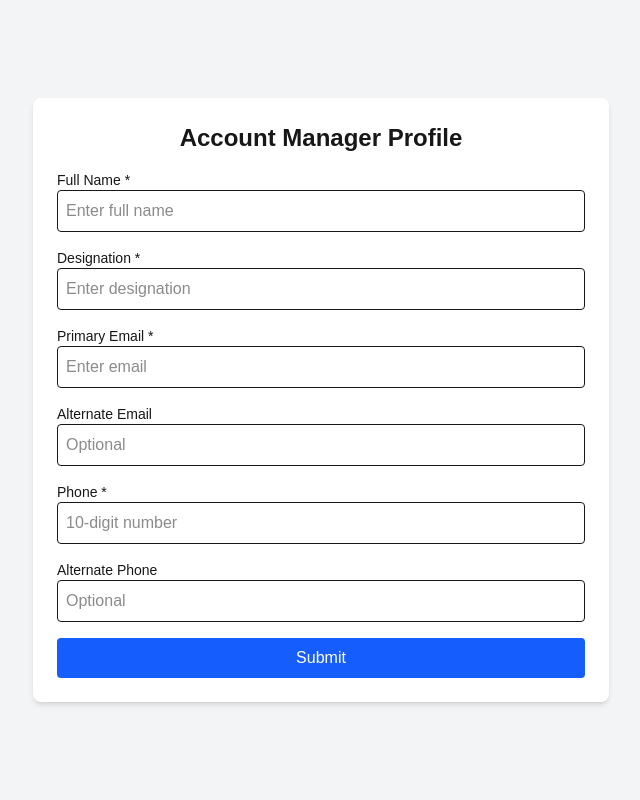
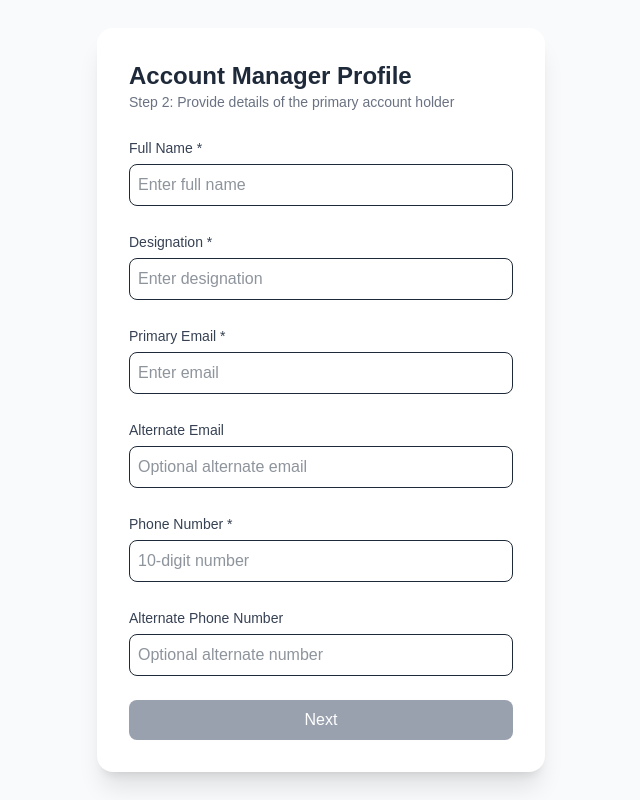
Before and after one commit to nitikavats23/Meter-Reading-NLDC, a Next.js app: page /register/accountmanager in a window 1280 px wide. Shown: the whole page, without its empty margins (319-959 px from the left). Built offline with nearby package versions, Linux system fonts and the light colour scheme.

Commit message:
changed styling of accountmanager page

```diff
--- a/app/register/accountmanager/page.tsx
+++ b/app/register/accountmanager/page.tsx
@@ -1,142 +1,197 @@
 "use client";
 
-import { useForm } from "react-hook-form";
+import { useState } from "react";
+import { useRouter } from "next/navigation";
 
-export default function AccountManagerProfilePage() {
-  const {
-    register,
-    handleSubmit,
-    formState: { errors },
-  } = useForm();
+type FormData = {
+  fullname: string;
+  designation: string;
+  primaryemail: string;
+  alternateemail: string;
+  phonenumber: string;
+  alternatephonenumber: string;
+};
 
-  const onSubmit = (data: any) => {
-    console.log("Form Data:", data);
+type FormErrors = {
+  fullname?: string;
+  designation?: string;
+  primaryemail?: string;
+  phonenumber?: string;
+};
+
+export default function Page() {
+  const router = useRouter();
+
+  const [form, setForm] = useState<FormData>({
+    fullname: "",
+    designation: "",
+    primaryemail: "",
+    alternateemail: "",
+    phonenumber: "",
+    alternatephonenumber: "",
+  });
+
+  const [errors, setErrors] = useState<FormErrors>({});
+
+  const handleChange = (e: React.ChangeEvent<HTMLInputElement>) => {
+    setForm({ ...form, [e.target.name]: e.target.value });
   };
 
+  const validate = () => {
+    const err: FormErrors = {};
+
+    if (!form.fullname) err.fullname = "Full name is required";
+    if (!form.designation) err.designation = "Designation is required";
+    if (!form.primaryemail) err.primaryemail = "Email is required";
+
+    if (!/^[0-9]{10}$/.test(form.phonenumber)) {
+      err.phonenumber = "Phone must be 10 digits";
+    }
+
+    setErrors(err);
+    return Object.keys(err).length === 0;
+  };
+
+  const handleNext = () => {
+    if (validate()) {
+      console.log("Step 1 Data:", form);
+      router.push("/next-page");
+    }
+  };
+
+  const isDisabled =
+    !form.fullname ||
+    !form.designation ||
+    !form.primaryemail ||
+    !form.phonenumber;
+
   return (
-    <div className="min-h-screen flex items-center justify-center bg-gray-100 p-6">
-      <form
-        onSubmit={handleSubmit(onSubmit)}
-        className="bg-white p-6 rounded-lg shadow-md w-full max-w-xl space-y-4"
-      >
-        <h1 className="text-2xl font-bold text-center">
-          Account Manager Profile
-        </h1>
+    <div className="min-h-screen bg-gray-50 flex items-center justify-center px-4">
+      <div className="bg-white shadow-xl rounded-2xl p-8 w-full max-w-md space-y-6">
+
+        {/* HEADER (UPDATED STEP TEXT) */}
+        <div>
+          <h1 className="text-2xl font-semibold text-gray-800">
+            Account Manager Profile
+          </h1>
+          <p className="text-sm text-gray-500">
+            Step 2: Provide details of the primary account holder
+          </p>
+        </div>
 
         {/* Full Name */}
         <div>
-          <label className="block text-sm font-medium">Full Name *</label>
+          <label className="text-sm font-medium text-gray-700">
+            Full Name *
+          </label>
           <input
-            type="text"
-            className="w-full border p-2 rounded"
+            name="fullname"
+            value={form.fullname}
+            onChange={handleChange}
             placeholder="Enter full name"
-            {...register("fullName", {
-              required: "Full name is required",
-            })}
+            className="w-full border rounded-lg p-2 mt-1 text-gray-800 focus:ring-2 focus:ring-blue-500"
           />
-          {errors.fullName && (
-            <p className="text-red-500 text-sm">
-              {errors.fullName.message as string}
-            </p>
+          {errors.fullname && (
+            <p className="text-red-500 text-sm mt-1">{errors.fullname}</p>
           )}
         </div>
 
         {/* Designation */}
         <div>
-          <label className="block text-sm font-medium">Designation *</label>
+          <label className="text-sm font-medium text-gray-700">
+            Designation *
+          </label>
           <input
-            type="text"
-            className="w-full border p-2 rounded"
+            name="designation"
+            value={form.designation}
+            onChange={handleChange}
             placeholder="Enter designation"
-            {...register("designation", {
-              required: "Designation is required",
-            })}
+            className="w-full border rounded-lg p-2 mt-1 text-gray-800 focus:ring-2 focus:ring-blue-500"
           />
           {errors.designation && (
-            <p className="text-red-500 text-sm">
-              {errors.designation.message as string}
+            <p className="text-red-500 text-sm mt-1">{errors.designation}</p>
+          )}
+        </div>
+
+        {/* Primary Email */}
+        <div>
+          <label className="text-sm font-medium text-gray-700">
+            Primary Email *
+          </label>
+          <input
+            name="primaryemail"
+            value={form.primaryemail}
+            onChange={handleChange}
+            placeholder="Enter email"
+            className="w-full border rounded-lg p-2 mt-1 text-gray-800 focus:ring-2 focus:ring-blue-500"
+          />
+          {errors.primaryemail && (
+            <p className="text-red-500 text-sm mt-1">
+              {errors.primaryemail}
             </p>
           )}
         </div>
 
-        {/* Email */}
+        {/* Alternate Email (NEW) */}
         <div>
-          <label className="block text-sm font-medium">Primary Email *</label>
-          <input
-            type="email"
-            className="w-full border p-2 rounded"
-            placeholder="Enter email"
-            {...register("email", {
-              required: "Email is required",
-              pattern: {
-                value: /^[^\s@]+@[^\s@]+\.[^\s@]+$/,
-                message: "Invalid email",
-              },
-            })}
-          />
-          {errors.email && (
-            <p className="text-red-500 text-sm">
-              {errors.email.message as string}
-            </p>
-          )}
-        </div>
-
-        {/* Alternate Email */}
-        <div>
-          <label className="block text-sm font-medium">
+          <label className="text-sm font-medium text-gray-700">
             Alternate Email
           </label>
           <input
-            type="email"
-            className="w-full border p-2 rounded"
-            placeholder="Optional"
-            {...register("altEmail")}
+            name="alternateemail"
+            value={form.alternateemail}
+            onChange={handleChange}
+            placeholder="Optional alternate email"
+            className="w-full border rounded-lg p-2 mt-1 text-gray-800 focus:ring-2 focus:ring-blue-500"
           />
         </div>
 
         {/* Phone */}
         <div>
-          <label className="block text-sm font-medium">Phone *</label>
+          <label className="text-sm font-medium text-gray-700">
+            Phone Number *
+          </label>
           <input
-            type="tel"
-            className="w-full border p-2 rounded"
+            name="phonenumber"
+            value={form.phonenumber}
+            onChange={handleChange}
             placeholder="10-digit number"
-            {...register("phone", {
-              required: "Phone is required",
-              pattern: {
-                value: /^[0-9]{10}$/,
-                message: "Enter valid 10-digit number",
-              },
-            })}
+            className="w-full border rounded-lg p-2 mt-1 text-gray-800 focus:ring-2 focus:ring-blue-500"
           />
-          {errors.phone && (
-            <p className="text-red-500 text-sm">
-              {errors.phone.message as string}
+          {errors.phonenumber && (
+            <p className="text-red-500 text-sm mt-1">
+              {errors.phonenumber}
             </p>
           )}
         </div>
 
-        {/* Alternate Phone */}
+        {/* Alternate Phone (NEW) */}
         <div>
-          <label className="block text-sm font-medium">
-            Alternate Phone
+          <label className="text-sm font-medium text-gray-700">
+            Alternate Phone Number
           </label>
           <input
-            type="tel"
-            className="w-full border p-2 rounded"
-            placeholder="Optional"
-            {...register("altPhone")}
+            name="alternatephonenumber"
+            value={form.alternatephonenumber}
+            onChange={handleChange}
+            placeholder="Optional alternate number"
+            className="w-full border rounded-lg p-2 mt-1 text-gray-800 focus:ring-2 focus:ring-blue-500"
           />
         </div>
 
-        {/* Submit Button */}
+        {/* NEXT BUTTON */}
         <button
-          type="submit"
-          className="w-full bg-blue-600 text-white py-2 rounded hover:bg-blue-700"
+          onClick={handleNext}
+          disabled={isDisabled}
+          className={`w-full py-2 rounded-lg text-white font-medium ${
+            isDisabled
+              ? "bg-gray-400 cursor-not-allowed"
+              : "bg-blue-600 hover:bg-blue-700"
+          }`}
         >
-          Submit
+          Next
         </button>
-      </form>
+      </div>
     </div>
   );
 }
```
